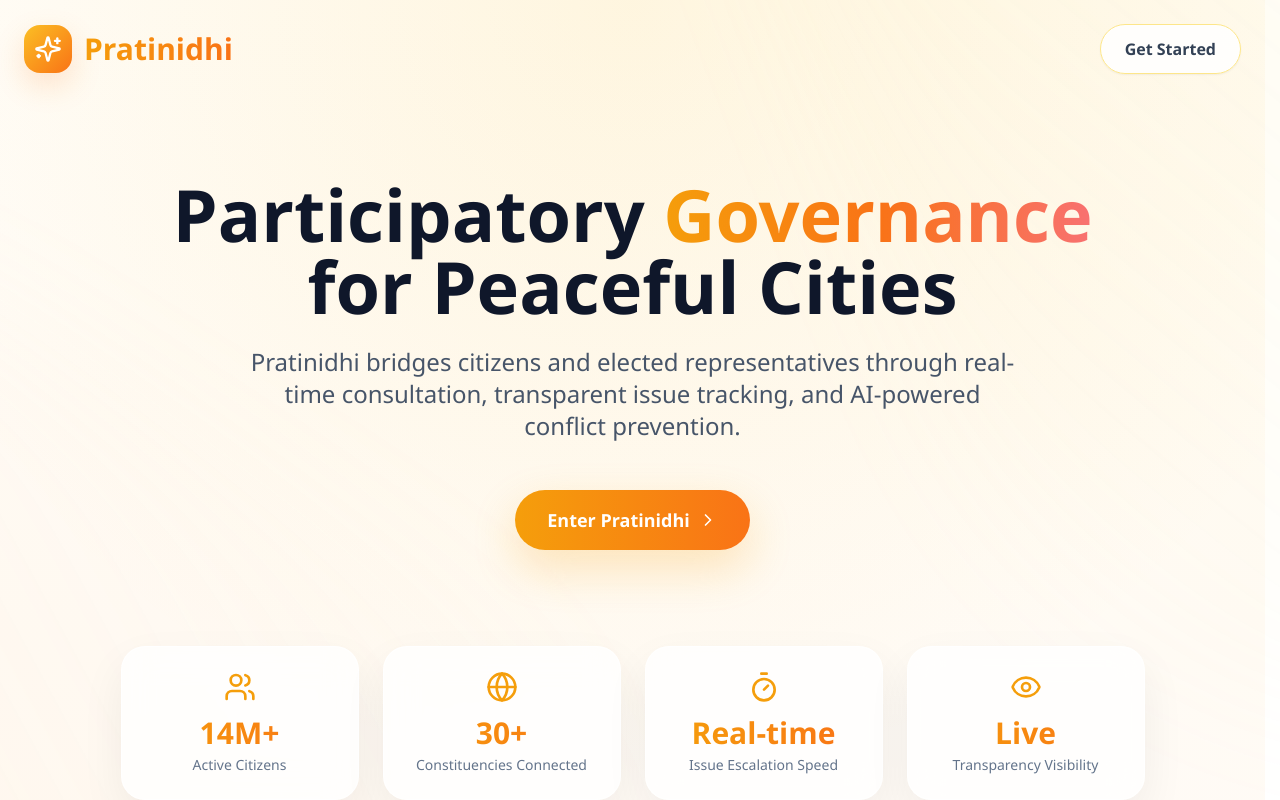
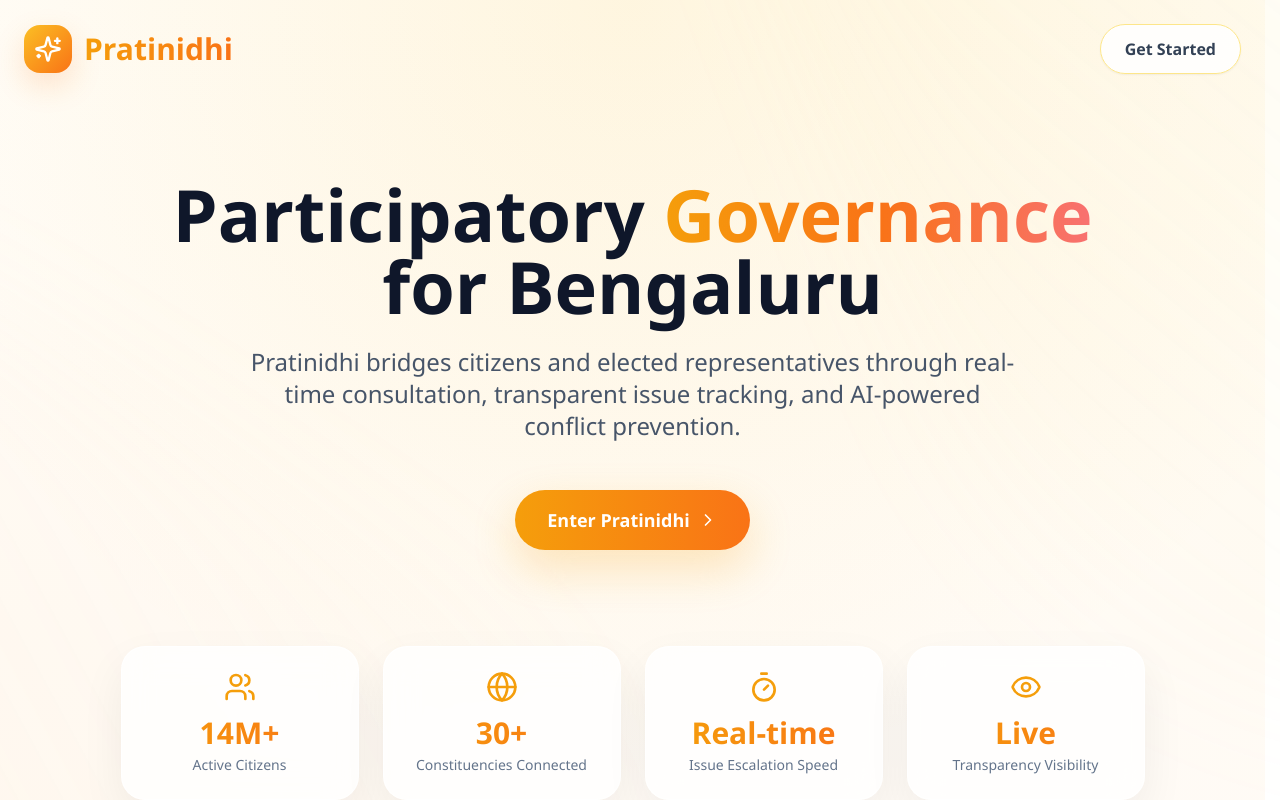
Before and after one commit to keikurono7/Reva_GDG, a React (Create React App) app in the folder App/: page / in a window 1280 px wide. Shown: the top 800 px of the page. Built offline with nearby package versions, Linux system fonts and the light colour scheme; no server answers.

Commit message:
minor text change

```diff
--- a/App/src/WelcomePage.js
+++ b/App/src/WelcomePage.js
@@ -139,7 +139,7 @@ export default function WelcomePage() {
                   Governance
                 </span>
                 <br />
-                for Peaceful Cities
+                for Bengaluru
               </h1>
 
               <p className="mx-auto mb-8 max-w-3xl text-base leading-relaxed text-slate-600 sm:text-lg md:mb-12 md:text-2xl">
```
